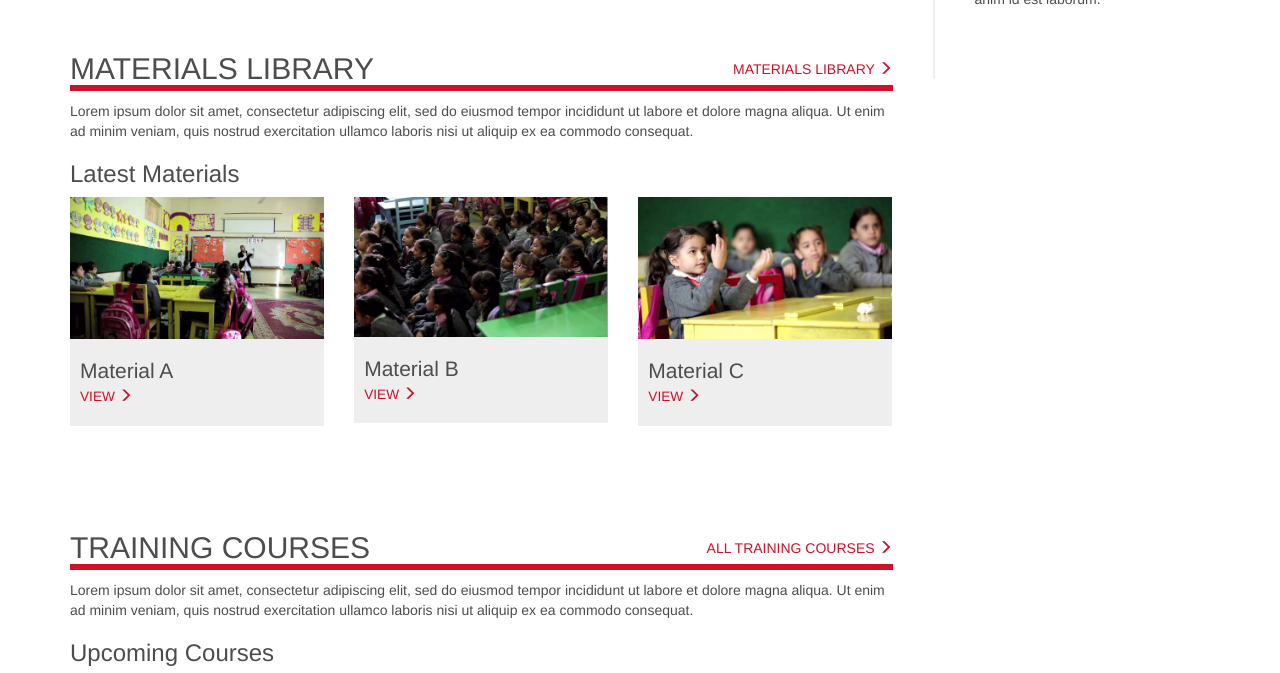
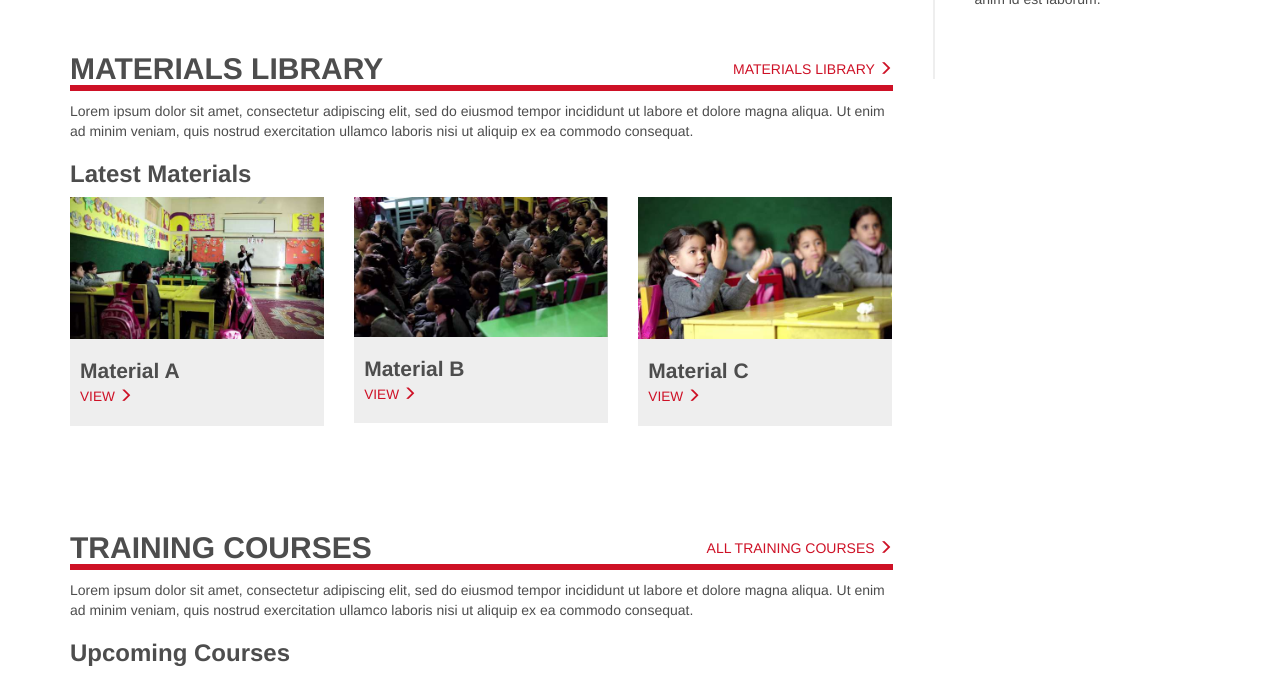
Before and after one commit to joehalloran/national-institutes, a plain HTML site: page index.html in a window 1280 px wide. Shown: the part 776-1449 px from the top of the page. Drawn offline with nearby package versions, Linux system fonts and the light colour scheme.

Commit message:
new font

```diff
--- a/css/style.css
+++ b/css/style.css
@@ -1,9 +1,14 @@
 body {
 	color: #4d4d4d;
+	font-family: 'Arimo', "Helvetica Neue", Helvetica,Arial,sans-serif;
 }
 
 a {
 	color: #ce1126;
+}
+
+.h1, .h2, .h3, .h4, .h5, .h6, h1, h2, h3, h4, h5, h6 {
+	font-weight: 700;
 }
 
 #primary-navbar.navbar.navbar-default {
--- a/index.html
+++ b/index.html
@@ -12,6 +12,9 @@
 
     <!-- Custom Stylesheet -->
     <link href="css/style.css" rel="stylesheet">
+
+    <!-- Google fonts -->
+    <link href='https://fonts.googleapis.com/css?family=Arimo:400,400italic,700,700italic' rel='stylesheet' type='text/css'>
 
     <!-- HTML5 shim and Respond.js for IE8 support of HTML5 elements and media queries -->
     <!-- WARNING: Respond.js doesn't work if you view the page via file:// -->
```
